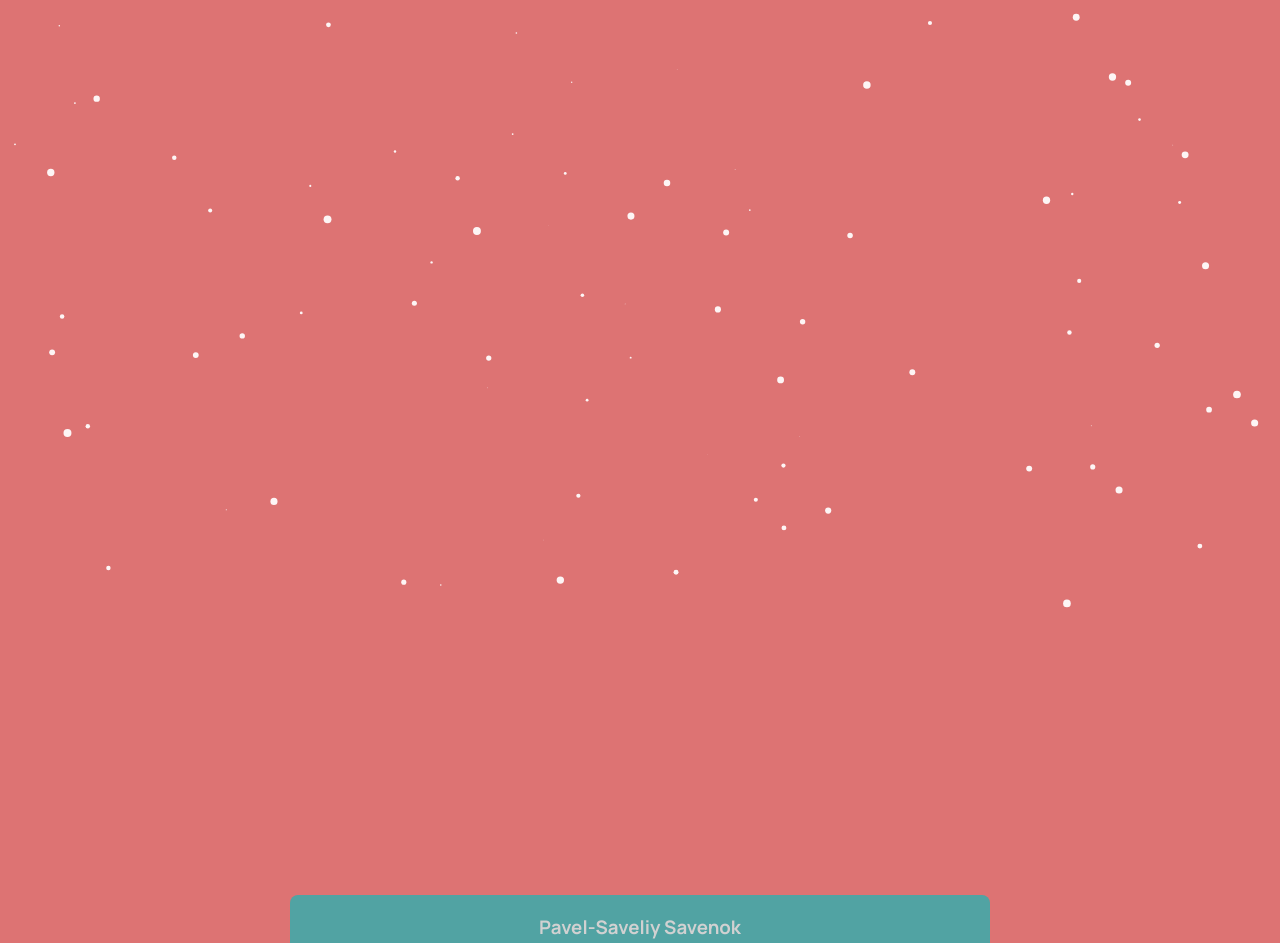
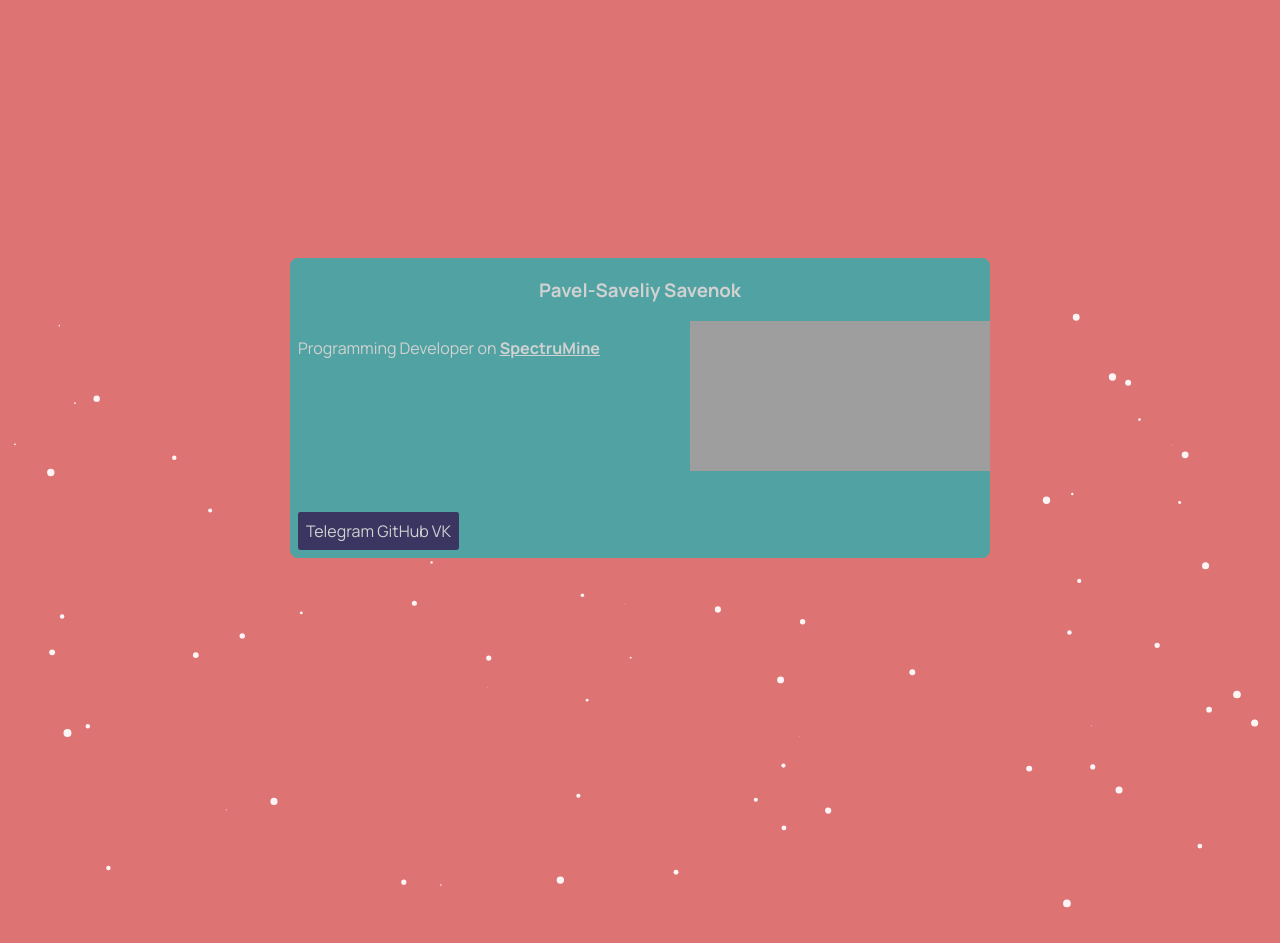
Before and after one commit to Lisoveliy/Lisoveliy.github.io, a plain HTML site: page index.html in a window 1280 px wide. Shown: the top 943 px of the page. Drawn offline with Linux system fonts and the light colour scheme; grey boxes are pictures that could not be loaded.

Commit message:
modified:   index.html

```diff
--- a/index.html
+++ b/index.html
@@ -14,13 +14,14 @@
 </head>
 
 <body>
-    <div id="particles-js"></div>
+    <div id="particles-js">
         <div class="up_block">
             <div class="dwn_block">
                 <h3 class="name">Pavel-Saveliy Savenok</h3>
                 <div class="flex">
                     <div>
-                    <p>Programming Developer on <a target="_blank" href="https://spectrumine.com"><b>SpectruMine</b></a>
+                        <p>Programming Developer on <a target="_blank"
+                                href="https://spectrumine.com"><b>SpectruMine</b></a>
                         </p>
                         <div class="flex" style="padding: 0 0 1dvb 1dvb; justify-content:left; width: 100%;">
                             <div class="headlinks">
@@ -38,6 +39,7 @@
                 </div>
             </div>
         </div>
+    </div>
 </body>
 
 </html>
```
Lines whose indentation alone changed are shown as unchanged.
